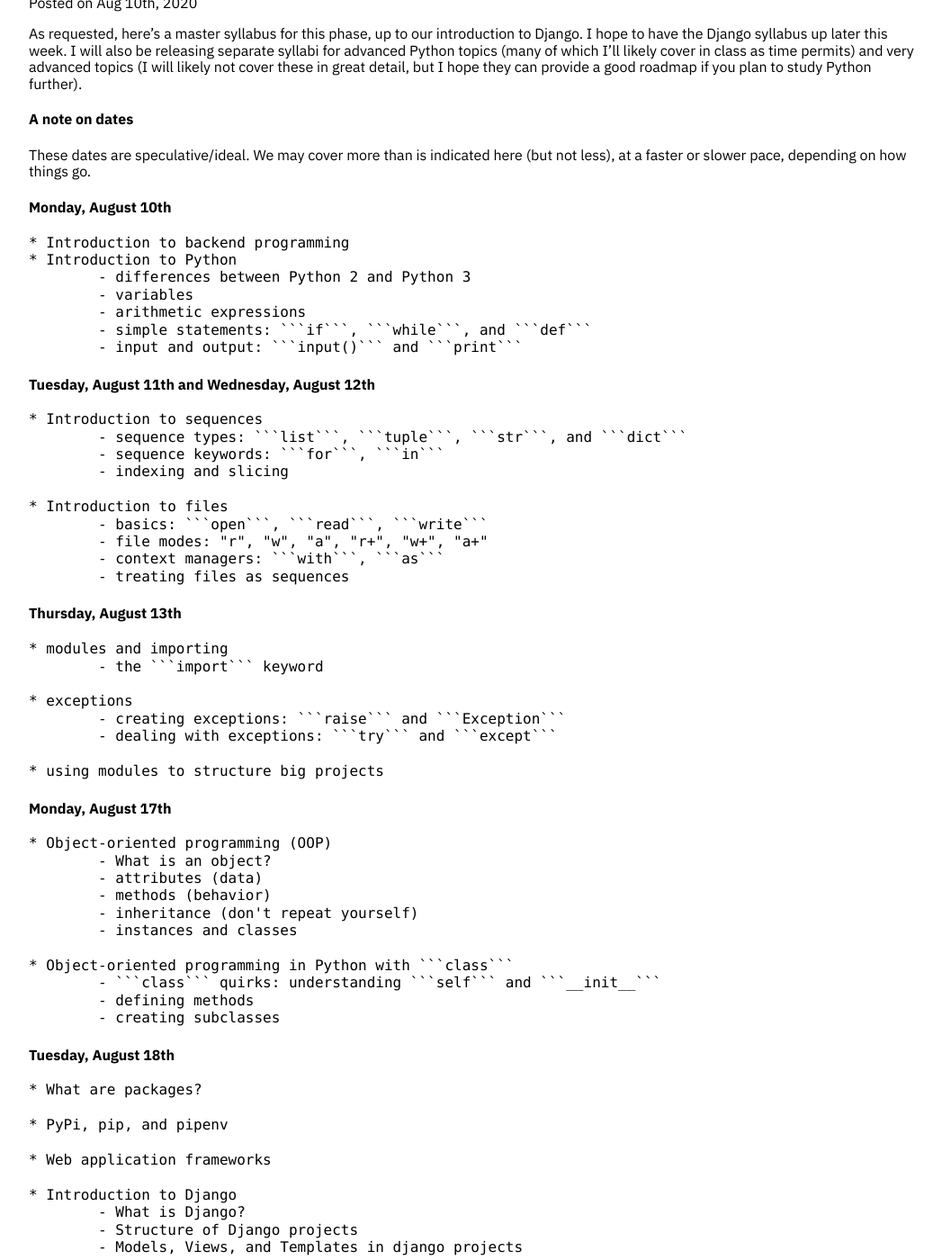
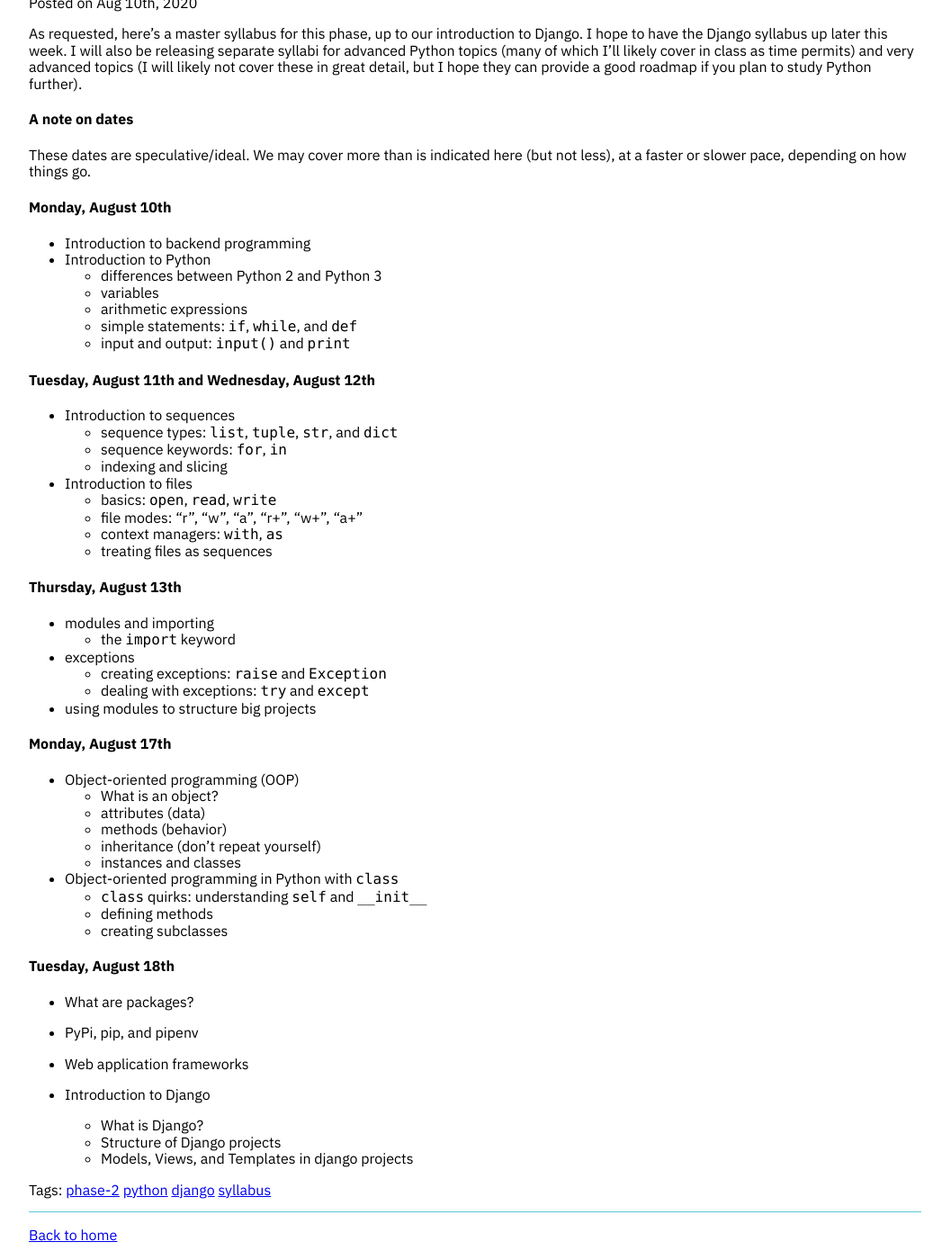
Before and after one commit to momentum-team-3/momentum-team-3.github.io, a Jekyll site: the page built from _posts/2020-08-10-phase-2-syllabus.md, in a window 1280 px wide and 1400 px high, scrolled down 216 px. Shown: the whole window at 90% size, without its empty margins (112-1159 px from the left). Built offline with Jekyll 4.4.1, drawn with Linux system fonts in a browser that asks for light colours; nearby versions of some CDN libraries.

````diff
--- a/_posts/2020-08-10-phase-2-syllabus.md
+++ b/_posts/2020-08-10-phase-2-syllabus.md
@@ -6,67 +6,63 @@ tags: phase-2 python django syllabus
 
 As requested, here's a master syllabus for this phase, up to our introduction to Django. I hope to have the Django syllabus up later this week. I will also be releasing separate syllabi for advanced Python topics (many of which I'll likely cover in class as time permits) and very advanced topics (I will likely not cover these in great detail, but I hope they can provide a good roadmap if you plan to study Python further).
 
-
 #### A note on dates
 These dates are speculative/ideal. We may cover more than is indicated here (but not less), at a faster or slower pace, depending on how things go.
 
-
 #### Monday, August 10th
-	* Introduction to backend programming
-	* Introduction to Python
-		- differences between Python 2 and Python 3
-		- variables
-		- arithmetic expressions
-		- simple statements: ```if```, ```while```, and ```def```
-		- input and output: ```input()``` and ```print```
-
+* Introduction to backend programming
+* Introduction to Python
+  - differences between Python 2 and Python 3
+  - variables
+  - arithmetic expressions
+  - simple statements: `if`, `while`, and `def`
+  - input and output: `input()` and `print`
 
 #### Tuesday, August 11th and Wednesday, August 12th
-	* Introduction to sequences
-		- sequence types: ```list```, ```tuple```, ```str```, and ```dict```
-		- sequence keywords: ```for```, ```in```
-		- indexing and slicing
+* Introduction to sequences
+  - sequence types: `list`, `tuple`, `str`, and `dict`
+  - sequence keywords: `for`, `in`
+  - indexing and slicing
 
-	* Introduction to files
-		- basics: ```open```, ```read```, ```write```
-		- file modes: "r", "w", "a", "r+", "w+", "a+"
-		- context managers: ```with```, ```as```
-		- treating files as sequences
+* Introduction to files
+  - basics: `open`, `read`, `write`
+  - file modes: "r", "w", "a", "r+", "w+", "a+"
+  - context managers: `with`, `as`
+  - treating files as sequences
 
 
 #### Thursday, August 13th
-	* modules and importing
-		- the ```import``` keyword
+* modules and importing
+  - the `import` keyword
 
-	* exceptions
-		- creating exceptions: ```raise``` and ```Exception```
-		- dealing with exceptions: ```try``` and ```except```
+* exceptions
+  - creating exceptions: `raise` and `Exception`
+  - dealing with exceptions: `try` and `except`
 
-	* using modules to structure big projects
+* using modules to structure big projects
 
 
 #### Monday, August 17th
-	* Object-oriented programming (OOP)
-		- What is an object?
-		- attributes (data)
-		- methods (behavior)
-		- inheritance (don't repeat yourself)
-		- instances and classes
+* Object-oriented programming (OOP)
+  - What is an object?
+  - attributes (data)
+  - methods (behavior)
+  - inheritance (don't repeat yourself)
+  - instances and classes
 
-	* Object-oriented programming in Python with ```class```
-		- ```class``` quirks: understanding ```self``` and ```__init__```
-		- defining methods
-		- creating subclasses
-
+* Object-oriented programming in Python with `class`
+  - `class` quirks: understanding `self` and `__init__`
+  - defining methods
+  - creating subclasses
 
 #### Tuesday, August 18th
-	* What are packages?
+* What are packages?
 
-	* PyPi, pip, and pipenv
+* PyPi, pip, and pipenv
 
-	* Web application frameworks
+* Web application frameworks
 
-	* Introduction to Django
-		- What is Django?
-		- Structure of Django projects
-		- Models, Views, and Templates in django projects
+* Introduction to Django
+  - What is Django?
+  - Structure of Django projects
+  - Models, Views, and Templates in django projects
````
